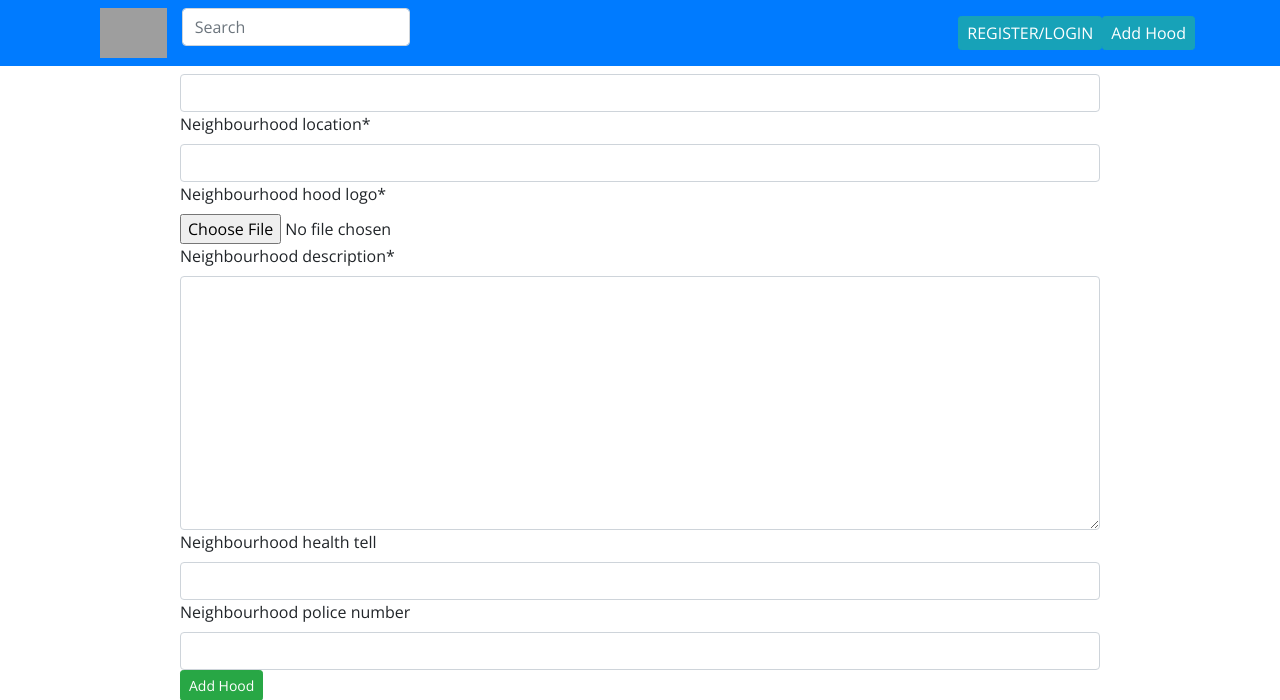
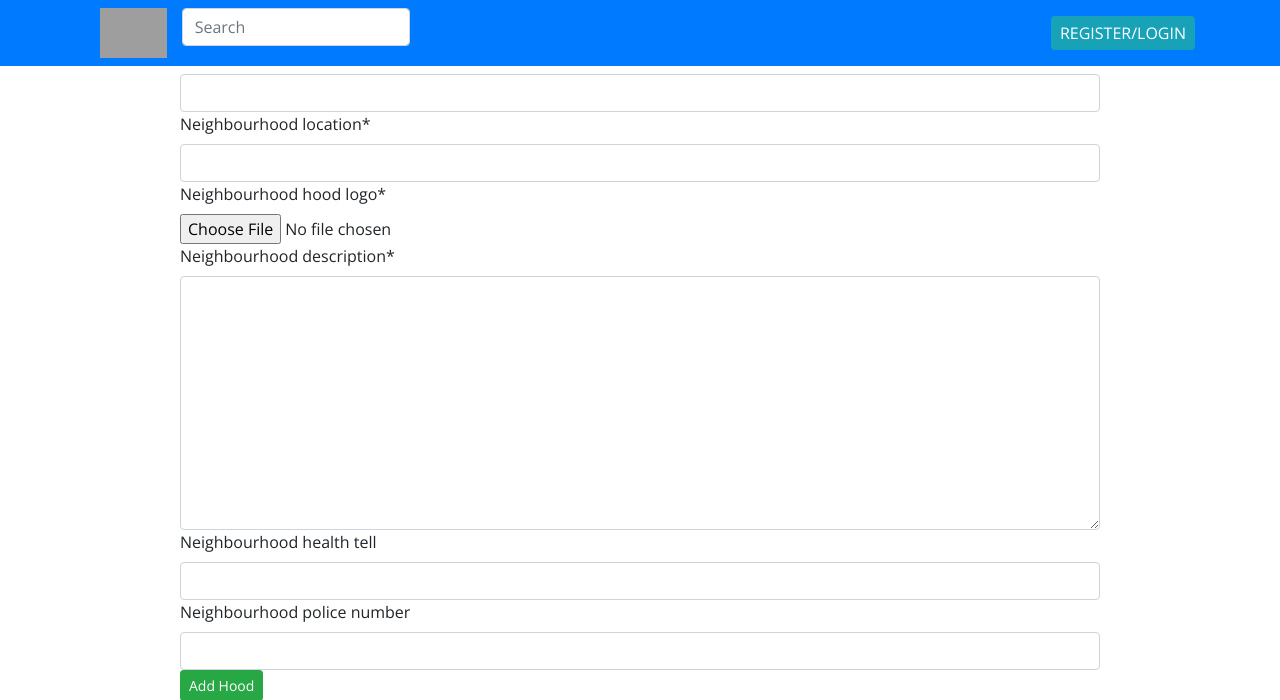
Before and after one commit to KellyKiiru/django-ip4, a Django app: template mtaani/templates/all-pages/new_hood.html in a window 1280 px wide. Shown: the top 700 px of the page. Run offline with Django 4.2, Linux system fonts and the light colour scheme; the template is opened without the code that fills it: values that come from a table or form of the project are taken from there, others are empty; parts of the project's set-up code (start-up, migrations or seed data) failed here and were passed over; some libraries are stand-ins or nearby versions; some web fonts are replaced; grey boxes are pictures that could not be loaded.

Commit message:
pathc minor issues

```diff
--- a/mtaani/templates/all-pages/new_hood.html
+++ b/mtaani/templates/all-pages/new_hood.html
@@ -1,7 +1,7 @@
 {% extends 'all-pages/base.html' %}
 {% load crispy_forms_tags %}
 {% block content %}
-<div class="container bg-white newhood" style="">
+<div class="container bg-white newhood">
     <div class="row">
         <div class="col-md-1"></div>
         <div class="col-md-10">
--- a/mtaani/templates/navbar.html
+++ b/mtaani/templates/navbar.html
@@ -61,14 +61,15 @@
 
                           </div>
                       </li>
+
+                      <a href="{% url 'new-hood' %}">
+                        <button class="btn btn-info btn-sm" id="site" data-toggle="modal" data-target=".bd-example-modal-xl" style="font-size: medium;">
+                            Add Hood
+                        </button>
+                    </a>
                       {% else %}
                       <a href="{% url 'login'%}" class="login btn btn-sm btn-info" style="font-size: medium;"> REGISTER/LOGIN </a>
                       {% endif %}
-                      <a href="{% url 'new-hood' %}">
-                          <button class="btn btn-info btn-sm" id="site" data-toggle="modal" data-target=".bd-example-modal-xl" style="font-size: medium;">
-                              Add Hood
-                          </button>
-                      </a>
                   </ul>
               </div>
           </div>
```
